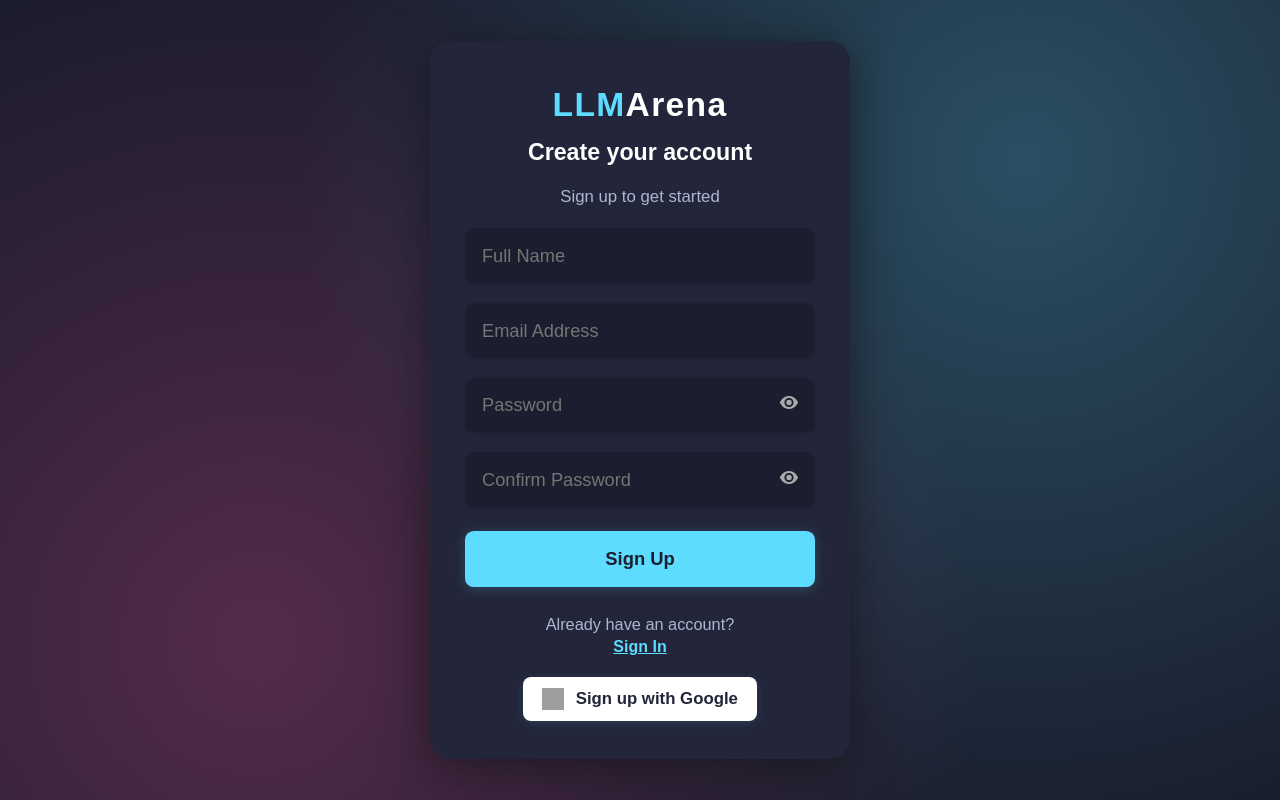
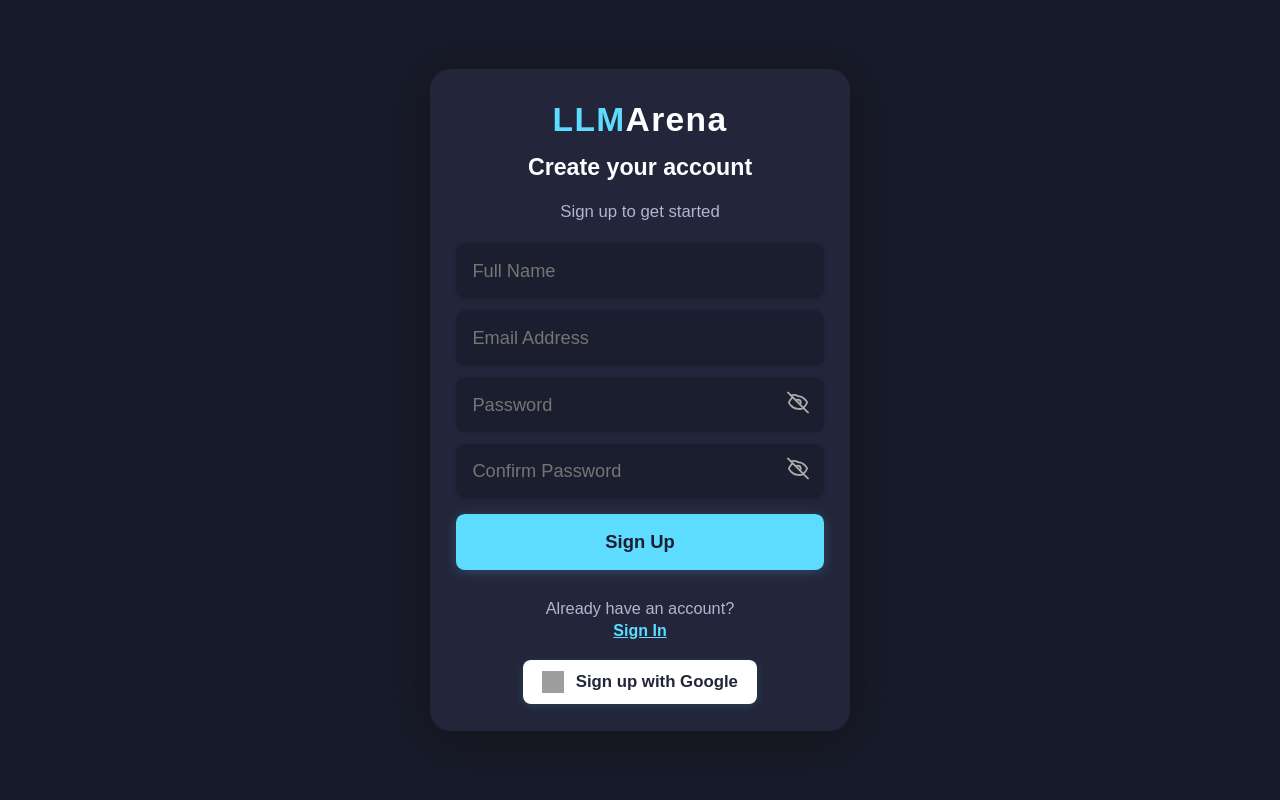
Before and after one commit to JahnaviBathula86/LLM-Arena-Project, a React (Create React App) app: page / in a window 1280 px wide. Both pictures are taken after a click on the button "Sign Up". Built offline with nearby package versions, Linux system fonts and the light colour scheme; grey boxes are pictures that could not be loaded; a web font is replaced by a local one.

Commit message:
update in sign-up page

```diff
--- a/src/components/SignUpPage.css
+++ b/src/components/SignUpPage.css
@@ -22,8 +22,6 @@
 .background-gradient {
   position: absolute;
   inset: 0;
-  background: radial-gradient(circle at 80% 20%, #5ddcff44 0%, transparent 60%),
-              radial-gradient(circle at 20% 80%, #f857a644 0%, transparent 60%);
   z-index: 0;
 }
 
@@ -31,7 +29,7 @@
   z-index: 1;
   background: var(--card-bg, #23263a);
   color: var(--text, #fff);
-  padding: 2.8rem 2.2rem 2.4rem 2.2rem;
+  padding: 2rem 1.6rem 1.7rem 1.6rem;
   border-radius: 1.3rem;
   box-shadow: 0 6px 48px #111a;
   width: 100%;
@@ -76,7 +74,7 @@ h2 {
   width: 100%;
   display: flex;
   flex-direction: column;
-  gap: 1.2rem;
+  gap: 0.7rem;
 }
 
 .signup-form input[type="email"],
--- a/src/components/SignUpPage.jsx
+++ b/src/components/SignUpPage.jsx
@@ -77,12 +77,12 @@ const SignUpPage = ({ onSignUp, onSwitchToSignIn }) => {
               {showPassword ? (
                 // Eye Closed SVG
                <svg width="22" height="22" fill="none" viewBox="0 0 24 24">
-                  <path d="M1 1l22 22M17.94 17.94A9.77 9.77 0 0112 19c-7 0-10-7-10-7a19.05 19.05 0 014.11-5.91M9.53 9.53A3 3 0 0112 9a3 3 0 013 3c0 .47-.12.91-.33 1.29M4.22 4.22A9.77 9.77 0 0112 5c7 0 10 7 10 7a19.05 19.05 0 01-4.11 5.91" stroke="#aaa" strokeWidth="2" strokeLinecap="round" strokeLinejoin="round"/>
+                  <path d="M12 5c-7 0-10 7-10 7s3 7 10 7 10-7 10-7-3-7-10-7zm0 12c-2.76 0-5-2.24-5-5s2.24-5 5-5 5 2.24 5 5-2.24 5-5 5zm0-8a3 3 0 100 6 3 3 0 000-6z" fill="#aaa"/>
                 </svg>
               ) : (
                 // Eye Open SVG
                <svg width="22" height="22" fill="none" viewBox="0 0 24 24">
-                  <path d="M12 5c-7 0-10 7-10 7s3 7 10 7 10-7 10-7-3-7-10-7zm0 12c-2.76 0-5-2.24-5-5s2.24-5 5-5 5 2.24 5 5-2.24 5-5 5zm0-8a3 3 0 100 6 3 3 0 000-6z" fill="#aaa"/>
+                  <path d="M1 1l22 22M17.94 17.94A9.77 9.77 0 0112 19c-7 0-10-7-10-7a19.05 19.05 0 014.11-5.91M9.53 9.53A3 3 0 0112 9a3 3 0 013 3c0 .47-.12.91-.33 1.29M4.22 4.22A9.77 9.77 0 0112 5c7 0 10 7 10 7a19.05 19.05 0 01-4.11 5.91" stroke="#aaa" strokeWidth="2" strokeLinecap="round" strokeLinejoin="round"/>
                 </svg>
               )}
             </button>
@@ -105,14 +105,14 @@ const SignUpPage = ({ onSignUp, onSwitchToSignIn }) => {
   aria-label={showConfirm ? "Hide password" : "Show password"}
 >
   {showConfirm ? (
-                // Eye Closed SVG
+    // Eye Open SVG (Show password)
+    <svg width="22" height="22" fill="none" viewBox="0 0 24 24">
+      <path d="M12 5c-7 0-10 7-10 7s3 7 10 7 10-7 10-7-3-7-10-7zm0 12c-2.76 0-5-2.24-5-5s2.24-5 5-5 5 2.24 5 5-2.24 5-5 5zm0-8a3 3 0 100 6 3 3 0 000-6z" fill="#aaa"/>
+    </svg>
+  ) : (
+    // Eye Closed SVG (Hide password)
     <svg width="22" height="22" fill="none" viewBox="0 0 24 24">
       <path d="M1 1l22 22M17.94 17.94A9.77 9.77 0 0112 19c-7 0-10-7-10-7a19.05 19.05 0 014.11-5.91M9.53 9.53A3 3 0 0112 9a3 3 0 013 3c0 .47-.12.91-.33 1.29M4.22 4.22A9.77 9.77 0 0112 5c7 0 10 7 10 7a19.05 19.05 0 01-4.11 5.91" stroke="#aaa" strokeWidth="2" strokeLinecap="round" strokeLinejoin="round"/>
-                </svg>
-              ) : (
-                // Eye Open SVG
-                <svg width="22" height="22" fill="none" viewBox="0 0 24 24">
-                  <path d="M12 5c-7 0-10 7-10 7s3 7 10 7 10-7 10-7-3-7-10-7zm0 12c-2.76 0-5-2.24-5-5s2.24-5 5-5 5 2.24 5 5-2.24 5-5 5zm0-8a3 3 0 100 6 3 3 0 000-6z" fill="#aaa"/>
     </svg>
   )}
 </button>
```
Lines whose indentation alone changed are shown as unchanged.
